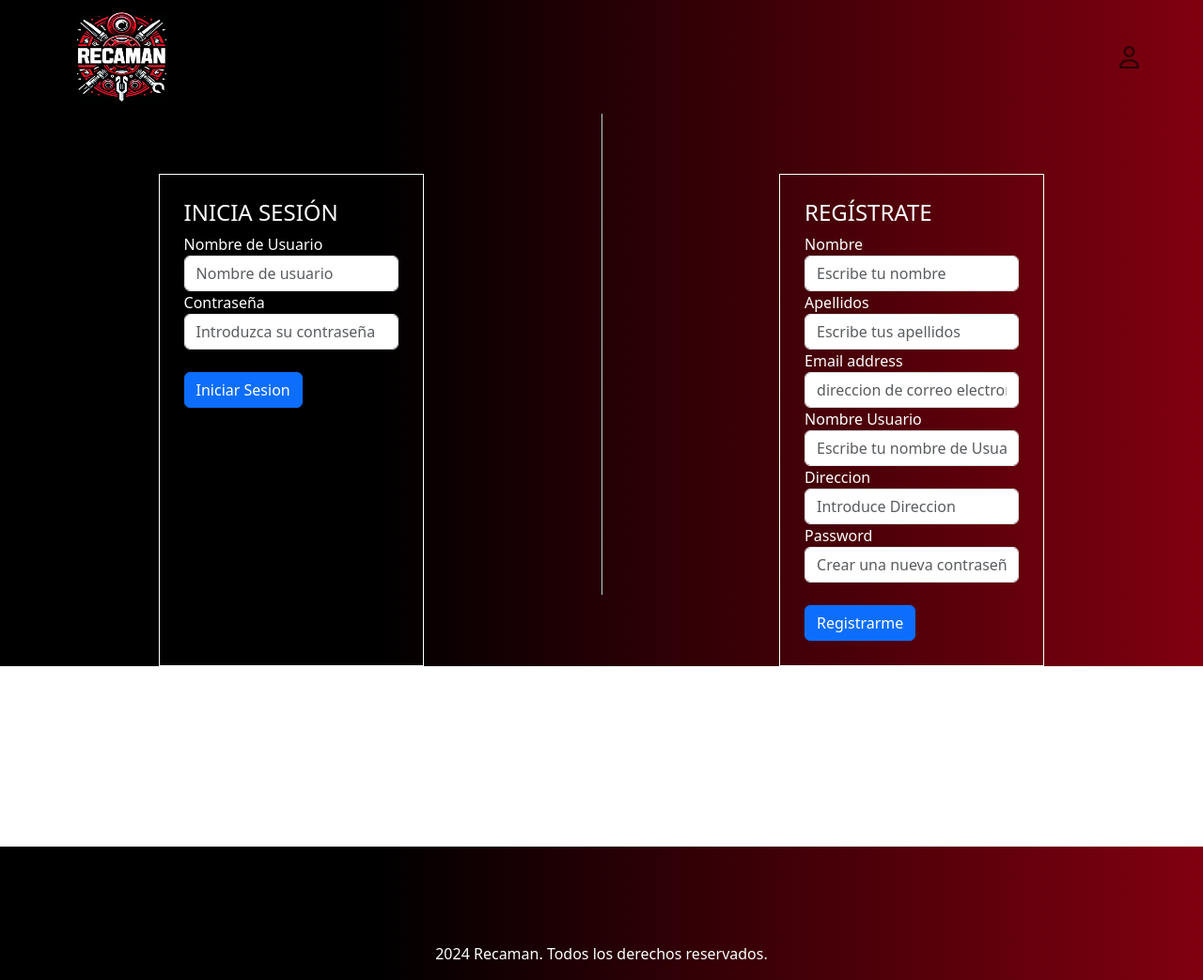
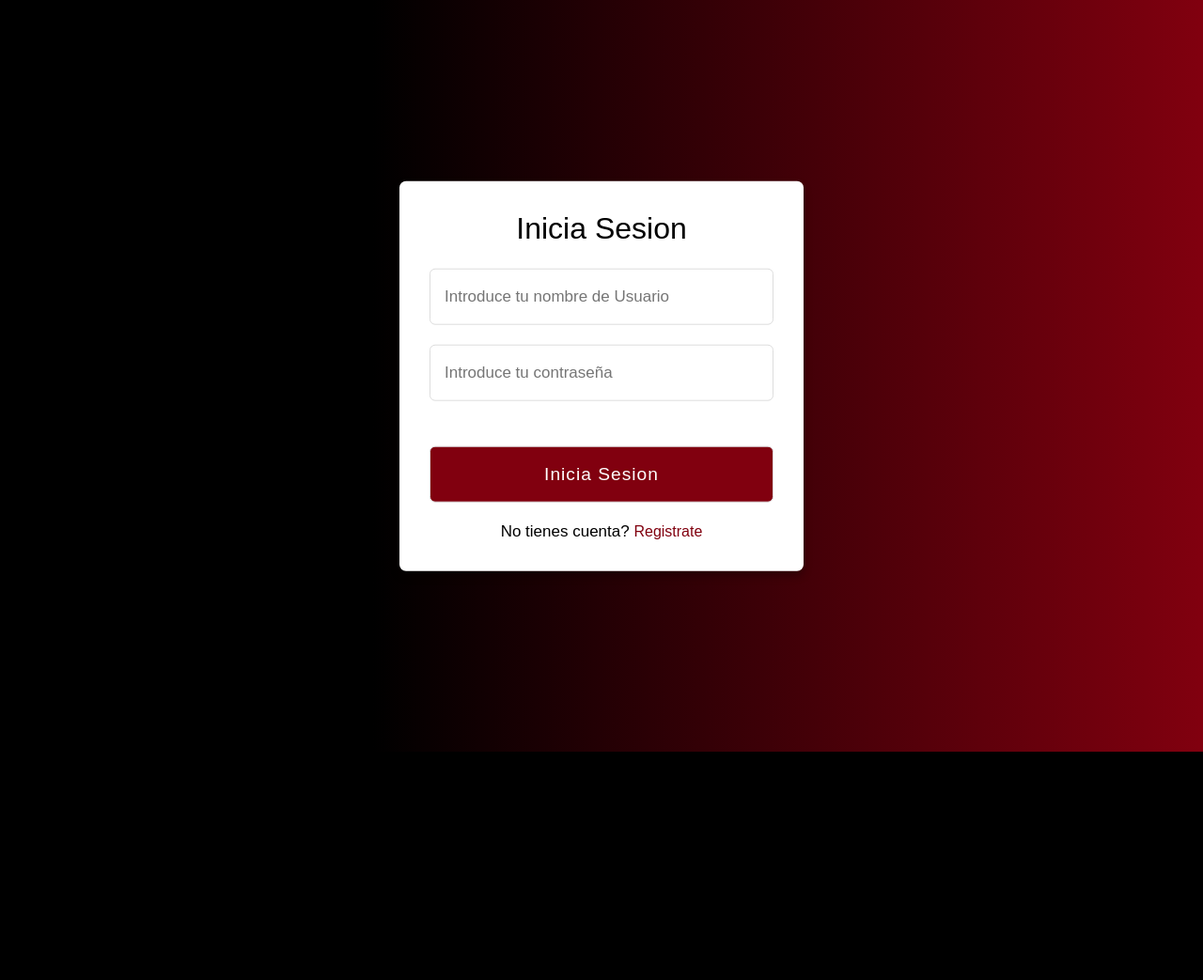
Before and after one commit to davidmato/RecaMan, a Django app: template templates/login.html in a window 1280 px wide. Shown: the whole page at 94% size. After the commit the page ends 800 px from the top, so only its background shows below. Run offline with Django 4.2, Linux system fonts and the light colour scheme; the template is opened without the code that fills it, so the values that code supplies are empty; some libraries are stand-ins or nearby versions.

Commit message:
commit 29 de abril

```diff
--- a/RecaManApp/models.py
+++ b/RecaManApp/models.py
@@ -1,3 +1,5 @@
+import email
+
 from django.contrib.auth.base_user import AbstractBaseUser, BaseUserManager
 from django.db import models
 
@@ -26,7 +28,7 @@ class UserManager(BaseUserManager):
     def create_user(self, mail,password=None, **extra_fields):
         if not mail:
             raise ValueError('El email es un campo obligatorio')
-        user = self.model(mail=self.normalize_email(mail), **extra_fields)
+        mail = self.normalize_email(email)
         user.set_password(password)
         user.save(using=self._db)
         return user
--- a/RecaManApp/url.py
+++ b/RecaManApp/url.py
@@ -10,5 +10,6 @@ urlpatterns = [
     path('jefe/eliminarmecanico/<int:id>', delete_mecanic, name="deleteMecanic"),
     path('jefe/editarmecanico/<int:id>', edit_mecanic, name="editMecanic"),
     path('registrar', registrar_user, name="register"),
-    path('jefe/anyadirUserMecanic/<int:id>', register_mecanic_user, name="registermecanic")
+    path('jefe/anyadirUserMecanic/<int:id>', register_mecanic_user, name="registermecanic"),
+    path('login', do_login, name="login"),
 ]
--- a/templates/login.html
+++ b/templates/login.html
@@ -1,113 +1,122 @@
-
 <!DOCTYPE html>
 <html lang="en">
 <head>
-    {% load static %}
   <meta charset="UTF-8">
-    <title>Title</title>
-    <link href="https://cdn.jsdelivr.net/npm/bootstrap@5.3.2/dist/css/bootstrap.min.css" rel="stylesheet" integrity="sha384-T3c6CoIi6uLrA9TneNEoa7RxnatzjcDSCmG1MXxSR1GAsXEV/Dwwykc2MPK8M2HN" crossorigin="anonymous">
-    <script src="https://cdn.jsdelivr.net/npm/bootstrap@5.3.2/dist/js/bootstrap.bundle.min.js" integrity="sha384-C6RzsynM9kWDrMNeT87bh95OGNyZPhcTNXj1NW7RuBCsyN/o0jlpcV8Qyq46cDfL" crossorigin="anonymous"></script>
-    <script src="https://kit.fontawesome.com/e3fd01f854.js" crossorigin="anonymous"></script>
+  <meta name="viewport" content="width=device-width, initial-scale=1.0">
+  <meta http-equiv="X-UA-Compatible" content="ie=edge">
+  <title>Login & Registration Form</title>
 
     <style>
-        .navbar-expand-lg{
 
-    background: rgb(0,0,0);
+        *{
+        margin: 0;
+        padding: 0;
+        box-sizing: border-box;
+        font-family: 'Poppins', sans-serif;
+        }
+        body{
+        min-height: 100vh;
+        width: 100%;
         background: linear-gradient(90deg, rgba(0,0,0,1) 31%, rgba(129,0,15,1) 100%);
         }
-        main{
-            background: rgb(0,0,0);
-            background: linear-gradient(90deg, rgba(0,0,0,1) 31%, rgba(129,0,15,1) 100%);
-            display: flex;
-            justify-content: space-evenly;
-
+        .container{
+        position: absolute;
+        top: 50%;
+        left: 50%;
+        transform: translate(-50%,-50%);
+        max-width: 430px;
+        width: 100%;
+        background: #fff;
+        border-radius: 7px;
+        box-shadow: 0 5px 10px rgba(0,0,0,0.3);
         }
-        .vertical-line {
-        width: 1px;
-        height: 32em; /* Ajusta la altura según tus necesidades */
-        background-color: #ccc;
-        margin: 0 20px;}
-        form{
-            width: 22%;
-            color: white;
-            padding: 2%;
-            margin-top: 5%;
-            border: 1px solid white;
+        .container .registration{
+        display: none;
         }
-        .navbar-expand-lg{
-            justify-content: center;
+        #check:checked ~ .registration{
+        display: block;
         }
-        .text-bg-light{
-            background: rgb(0,0,0);
-            background: linear-gradient(90deg, rgba(0,0,0,1) 31%, rgba(129,0,15,1) 100%);
-            color: white;
-            padding-top:8% ;
+        #check:checked ~ .login{
+        display: none;
+        }
+        #check{
+        display: none;
+        }
+        .container .form{
+        padding: 2rem;
+        }
+        .form header{
+        font-size: 2rem;
+        font-weight: 500;
+        text-align: center;
+        margin-bottom: 1.5rem;
+        }
+        .form input{
+        height: 60px;
+        width: 100%;
+        padding: 0 15px;
+        font-size: 17px;
+        margin-bottom: 1.3rem;
+        border: 1px solid #ddd;
+        border-radius: 6px;
+        outline: none;
+        }
+        .form input:focus{
+        box-shadow: 0 1px 0 rgba(0,0,0,0.2);
+        }
+        .form a{
+        font-size: 16px;
+        color: rgba(129,0,15,1);
+        text-decoration: none;
+        }
+        .form a:hover{
+        text-decoration: underline;
+        }
+        .form input.button{
+        color: #fff;
+        background: rgba(129,0,15,1);
+        font-size: 1.2rem;
+        font-weight: 500;
+        letter-spacing: 1px;
+        margin-top: 1.7rem;
+        cursor: pointer;
+        transition: 0.4s;
+        }
+        .form input.button:hover{
+        background: #006653;
+        }
+        .signup{
+        font-size: 17px;
+        text-align: center;
+        }
+        .signup label{
+        color: rgba(129,0,15,1);
+        cursor: pointer;
+        }
+        .signup label:hover{
+        text-decoration: underline;
         }
     </style>
 </head>
-
 <body>
-    {%include 'header.html'%}
-    <main>
-
-        <form>
-            <h4>INICIA SESIÓN</h4>
-            <div class="form-group">
-                <label for="exampleInputEmail1">Nombre de Usuario</label>
-                <input type="email" class="form-control" id="exampleInputEmail1" aria-describedby="emailHelp" placeholder="Nombre de usuario">
-
-            </div>
-            <div class="form-group">
-                <label for="exampleInputPassword1">Contraseña</label>
-                <input type="password" class="form-control" id="exampleInputPassword1" placeholder="Introduzca su contraseña">
-            </div>
-            <br>
-            <button type="submit" class="btn btn-primary">Iniciar Sesion</button>
+    <div class="container">
+        <input type="checkbox" id="check">
+        <div class="login form">
+          <header>Inicia Sesion</header>
+          <form  action="{% url 'login' %}"  method="post">
+              {% csrf_token %}
+            <input type="text" name="nombreusuario"  placeholder="Introduce tu nombre de Usuario">
+            <input type="password" name="contraseña" placeholder="Introduce tu contraseña">
+            <input type="submit" class="button" value="Inicia Sesion">
           </form>
-        <div class="vertical-line"></div>
-        <form>
-
-            <h4>REGÍSTRATE</h4>
-            <div class="form-group">
-                <label for="exampleInputEmail1">Nombre</label>
-                <input type="text" class="form-control" id="exampleInput" placeholder="Escribe tu nombre">
-
-            </div>
-            <div class="form-group">
-                <label for="exampleInput">Apellidos</label>
-                <input type="text" class="form-control" id="exampleInput" placeholder="Escribe tus apellidos">
-            </div>
-            <div class="form-group">
-                <label for="exampleInputEmail1">Email address</label>
-                <input type="email" class="form-control" id="exampleInputEmail1"  placeholder="direccion de correo electronico">
-            </div>
-            <div class="form-group">
-                <label for="exampleInputPassword1">Nombre Usuario</label>
-                <input type="text" class="form-control" id="exampleInputPassword1" placeholder="Escribe tu nombre de Usuario">
+          <div class="signup">
+            <span class="signup">No tienes cuenta?
+             <a href="{% url 'register' %}">Registrate</a>
+            </span>
           </div>
 
-            <div class="form-group">
-                <label for="exampleInputPassword1">Direccion</label>
-                <input type="text" class="form-control" id="exampleInputPassword1" placeholder="Introduce Direccion">
+            <p style="color:red;">{{ error }}</p>
         </div>
-
-            <div class="form-group">
-                <label for="exampleInputPassword1">Password</label>
-                <input type="password" class="form-control" id="exampleInputPassword1" placeholder="Crear una nueva contraseña">
     </div>
-
-            <br>
-
-            <button type="submit" class="btn btn-primary">Registrarme</button>
-        </form>
-    </main>
-    <footer>
-        <div class="text-bg-light d-flex justify-content-center"  >
-            <p style="color: white">
-                2024 Recaman. Todos los derechos reservados.
-            </p>
-        </div>
-    </footer>
-
 </body>
 </html>
--- a/templates/register.html
+++ b/templates/register.html
@@ -119,7 +119,7 @@
               <input type="submit" class="button" value="Registrate">
           </form>
           <div class="signup">
-             <label for="check">Inicio Sesion</label>
+             <a href="{% url 'login' %}">Inicie Sesion</a>
             </span>
           </div>
         </div>
```
Also changed, not shown: RecaManApp/views.py (+25 -1 lines). Lines whose indentation alone changed are shown as unchanged.
